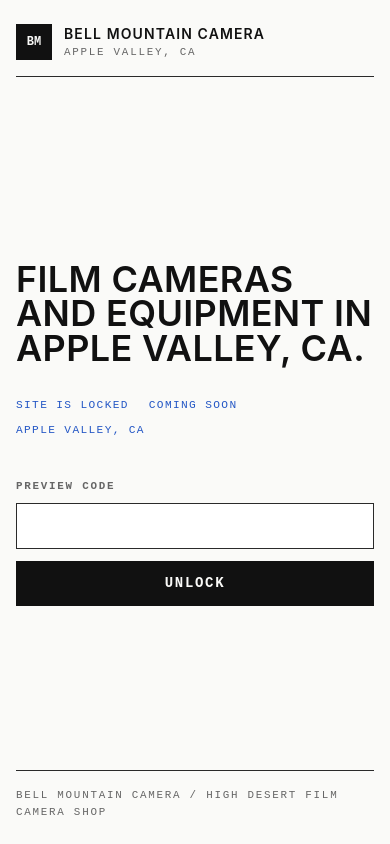
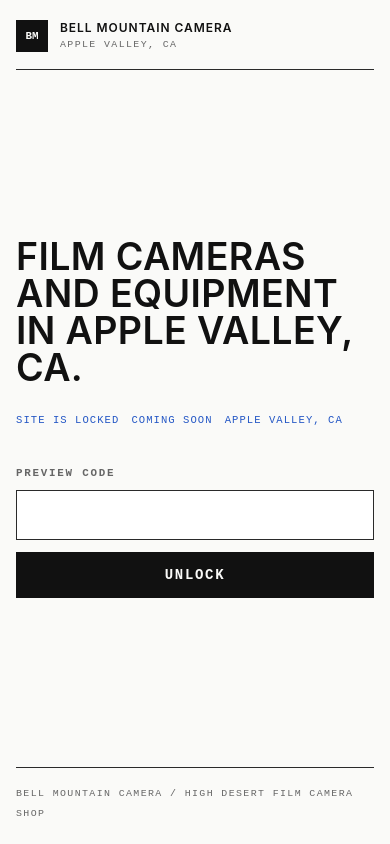
Before and after one commit to bellmountaincamera/bellmountaincamera, a Next.js app: page /lab in a window 390 px wide. Built offline with nearby package versions, Linux system fonts and the light colour scheme.

Commit message:
Improve mobile lock screen typography

```diff
--- a/components/sections/LockScreen.tsx
+++ b/components/sections/LockScreen.tsx
@@ -27,17 +27,17 @@
 
   return (
     <main className="min-h-screen border-[#2A2A2A] bg-[#FAFAF8] text-[#111111]">
-      <section className="mx-auto flex min-h-screen max-w-5xl flex-col justify-between px-4 py-6 sm:px-6 sm:py-8 lg:px-8">
-        <div className="flex items-center justify-between border-b border-[#2A2A2A] pb-4">
+      <section className="mx-auto flex min-h-screen max-w-5xl flex-col justify-between px-4 py-5 sm:px-6 sm:py-8 lg:px-8">
+        <div className="flex items-center justify-between gap-4 border-b border-[#2A2A2A] pb-4">
           <div className="flex items-center gap-3">
-            <span className="grid h-9 w-9 place-items-center border border-[#111111] bg-[#111111] text-[#FAFAF8]">
-              <span className="mono text-xs font-semibold">BM</span>
+            <span className="grid h-8 w-8 shrink-0 place-items-center border border-[#111111] bg-[#111111] text-[#FAFAF8] sm:h-9 sm:w-9">
+              <span className="mono text-[0.68rem] font-semibold sm:text-xs">BM</span>
             </span>
             <div>
-              <p className="text-sm font-semibold uppercase tracking-[0.08em]">
+              <p className="text-xs font-semibold uppercase tracking-[0.08em] sm:text-sm">
                 Bell Mountain Camera
               </p>
-              <p className="mono text-[0.68rem] uppercase tracking-[0.16em] text-[#666666]">
+              <p className="mono mt-0.5 text-[0.62rem] uppercase tracking-[0.14em] text-[#666666] sm:text-[0.68rem] sm:tracking-[0.16em]">
                 Apple Valley, CA
               </p>
             </div>
@@ -47,19 +47,19 @@
           </p>
         </div>
 
-        <div className="grid gap-10 py-14 lg:grid-cols-[1fr_0.72fr] lg:items-center">
+        <div className="grid gap-8 py-10 sm:py-14 lg:grid-cols-[1fr_0.72fr] lg:items-center">
           <div>
-            <h1 className="mt-5 max-w-4xl text-4xl font-semibold uppercase leading-[0.96] tracking-[0.01em] sm:text-6xl lg:text-7xl">
+            <h1 className="max-w-4xl text-[2.35rem] font-semibold uppercase leading-[0.98] tracking-[0.01em] sm:text-6xl lg:text-7xl">
               Film cameras and equipment in Apple Valley, CA.
             </h1>
-            <div className="mt-8">
+            <div className="mt-6 sm:mt-8">
               <MetadataLine
                 items={["SITE IS LOCKED", "COMING SOON", "APPLE VALLEY, CA"]}
               />
             </div>
             <form
               onSubmit={handleSubmit}
-              className="mt-8 grid max-w-sm gap-3 sm:grid-cols-[1fr_auto]"
+              className="mt-7 grid w-full max-w-sm gap-3 sm:mt-8 sm:grid-cols-[1fr_auto]"
             >
               <label className="block">
                 <span className="mono text-[0.68rem] font-semibold uppercase tracking-[0.16em] text-[#666666]">
@@ -70,7 +70,7 @@
                   onChange={(event) => setCode(event.currentTarget.value)}
                   inputMode="numeric"
                   autoComplete="off"
-                  className="mt-2 w-full border border-[#2A2A2A] bg-[#FFFFFF] px-4 py-3 text-sm outline-none focus:border-[#2457C5]"
+                  className="mt-2 w-full border border-[#2A2A2A] bg-[#FFFFFF] px-4 py-3 text-base outline-none focus:border-[#2457C5] sm:text-sm"
                   aria-describedby={error ? "unlock-error" : undefined}
                 />
               </label>
@@ -93,7 +93,7 @@
         </div>
 
         <div className="border-t border-[#2A2A2A] pt-4">
-          <p className="mono text-[0.68rem] uppercase tracking-[0.16em] text-[#666666]">
+          <p className="mono text-[0.62rem] uppercase leading-5 tracking-[0.14em] text-[#666666] sm:text-[0.68rem] sm:tracking-[0.16em]">
             Bell Mountain Camera / High Desert Film Camera Shop
           </p>
         </div>
--- a/components/ui/MetadataLine.tsx
+++ b/components/ui/MetadataLine.tsx
@@ -7,7 +7,7 @@
   return (
     <div
       className={[
-        "mono flex flex-wrap gap-x-5 gap-y-2 text-[0.7rem] uppercase tracking-[0.12em]",
+        "mono flex flex-wrap gap-x-3 gap-y-2 text-[0.66rem] uppercase leading-5 tracking-[0.1em] sm:gap-x-5 sm:text-[0.7rem] sm:tracking-[0.12em]",
         tone === "dark" ? "text-[#D8D8D2]" : "text-[#2457C5]"
       ].join(" ")}
     >
```
